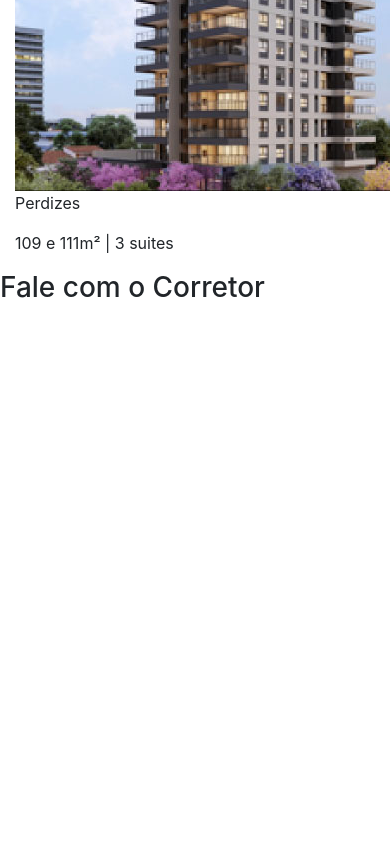
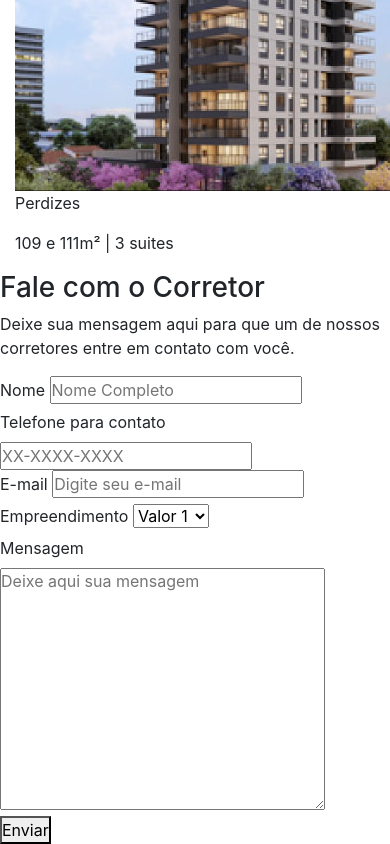
Before and after one commit to erikgs1/landing-page, a website: page index.html in a window 390 px wide. Shown: the part 2375-3219 px from the top of the page. Before the commit the page ends 2687 px from the top, so only its background shows below. Drawn offline with nearby package versions, Linux system fonts and the light colour scheme; files that its build step writes are made by us from their sources.

Commit message:
Terminei html - mobile first

```diff
--- a/index.html
+++ b/index.html
@@ -5,6 +5,7 @@
     <meta name="viewport" content="width=device-width, initial-scale=1.0">
     <title>Lading Page</title>
     <link rel="stylesheet" href="node_modules/bootstrap/dist/css/bootstrap.min.css">
+    <link rel="stylesheet" href="dist/style.css">
 </head>
 <body>
     <div class="container">
@@ -99,8 +100,53 @@
             <div class="row">
                 <div class="col-12">
                     <form>
-                        <div class="form-head">
-                            <h3>Fale com o Corretor</h3>
+                        <div class="form">
+                            <div class="form-head">
+                                <h3>Fale com o Corretor</h3>
+                                <p class="form--description">
+                                    Deixe sua mensagem aqui para que um de nossos
+                                    corretores entre em contato com você.
+                                </p>
+                            </div>
+                            <div class="info">
+                                <div class="name">
+                                    <label>Nome</label>
+                                    <input type="text" placeholder="Nome Completo">
+                                </div>
+                                <div class="tel">
+                                    <label>Telefone para contato</label>
+                                    <input type="number" placeholder="XX-XXXX-XXXX">
+                                </div>
+                                <div class="email">
+                                    <label>E-mail</label>
+                                    <input type="email" placeholder="Digite seu e-mail">
+                                </div>
+                                <div class="enterprise">
+                                    <label>Empreendimento</label>
+                                    <select name="enterprise">
+                                        <option value="valor1">Valor 1</option>
+                                        <option value="valor2">Valor 2</option>
+                                        <option value="valor3">Valor 3</option>
+                                    </select>
+                                </div>
+                                <div class="message">
+                                    <label>Mensagem</label>
+                                    <textarea name="message" placeholder="Deixe aqui sua mensagem" cols="30" rows="10"></textarea>
+                                </div>
+                                <div class="name d-none d-md-block">
+                                    <input type="checkbox" name="" id="">
+                                    <label for="chekcbox">Li e concordo com a Política de Privacidade</label>
+                                </div>
+                                <div class="send">
+                                    <button>Enviar</button>
+                                </div>
+                            </div>
+                        </div>
+                        <div class="regulation">
+                            <div class="regulation--title">
+                            </div>
+                            <div class="regulation--body">
+                            </div>
                         </div>
                     </form>
                 </div>
```
